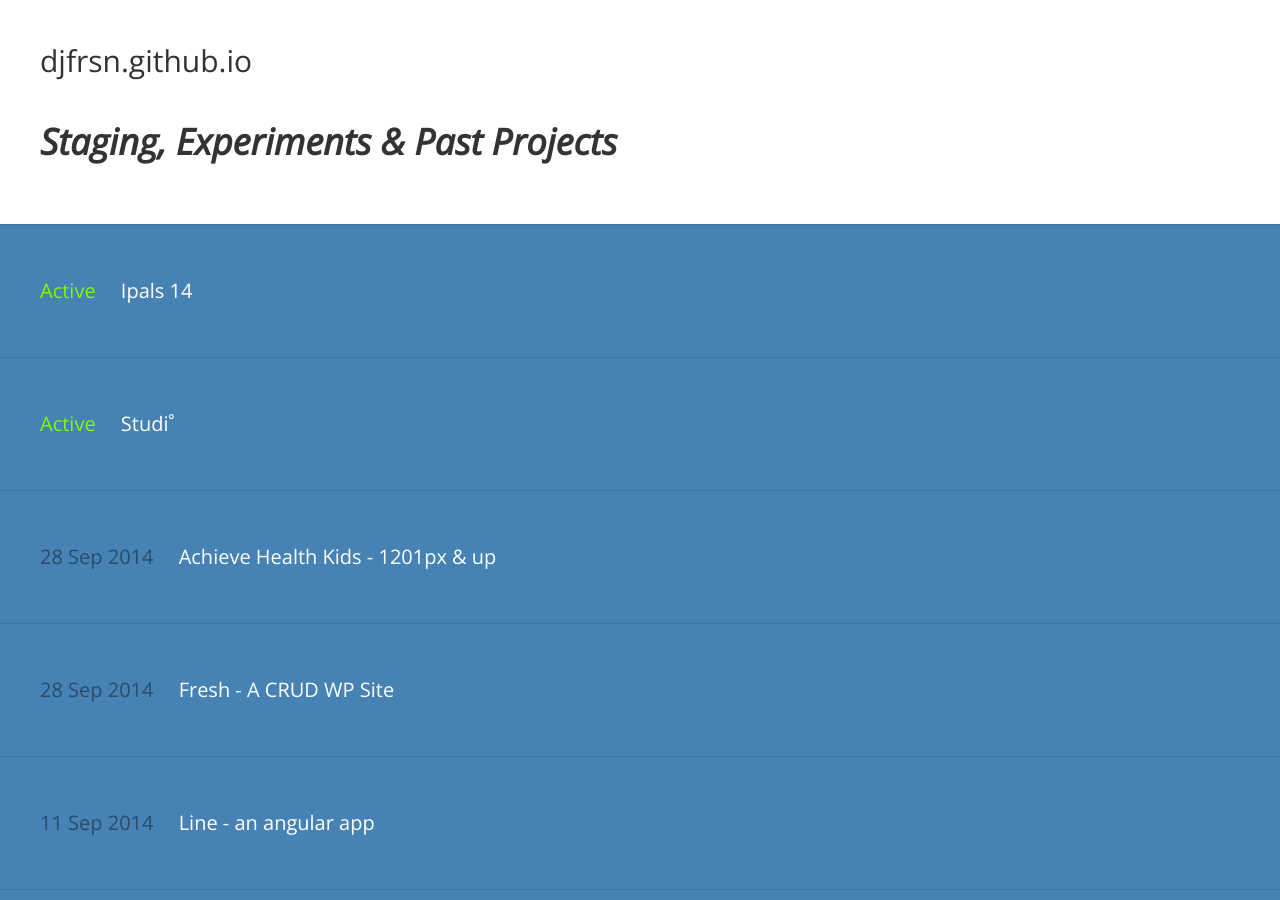
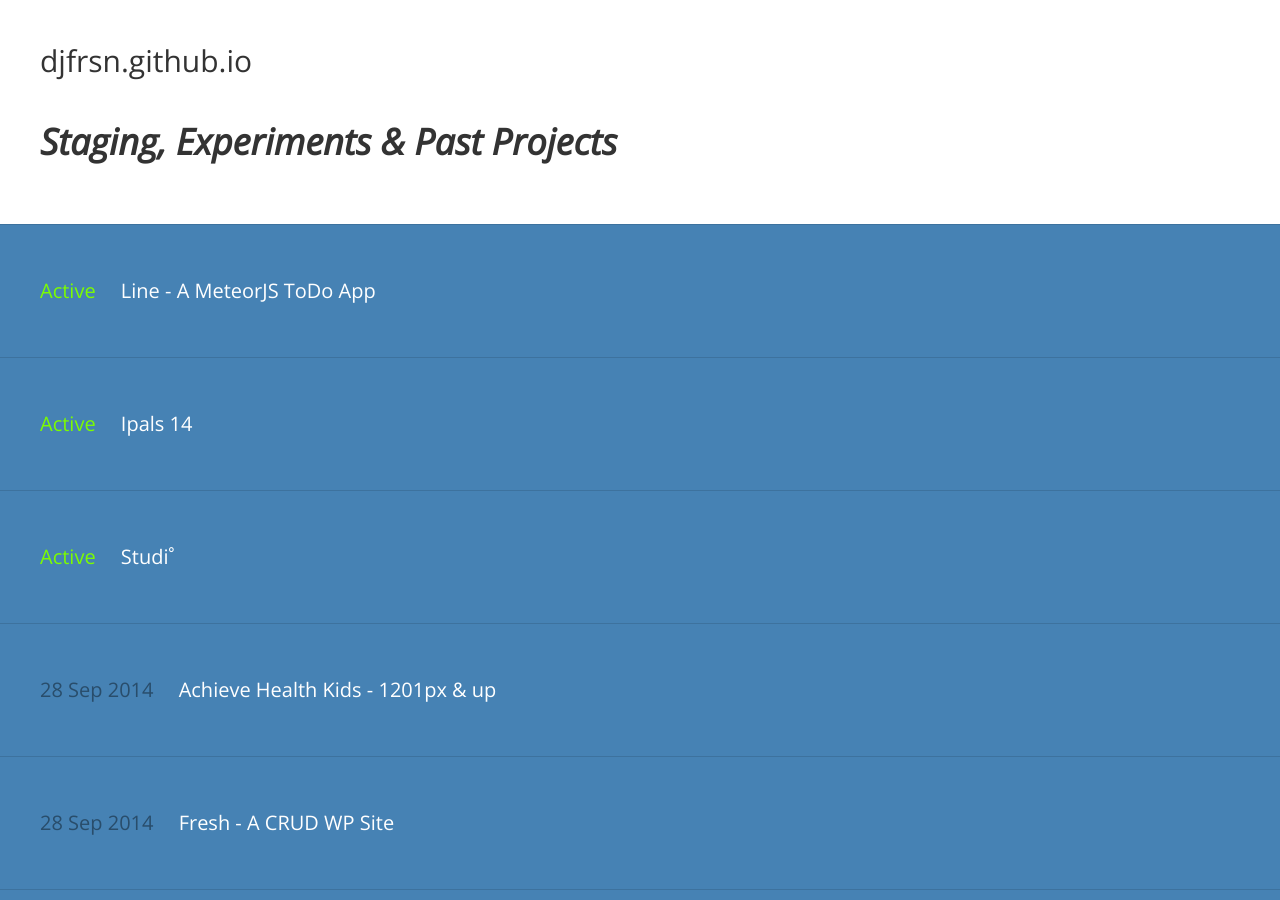
Before and after one commit to djfrsn/djfrsn.github.io, a Jekyll site: the page built from index.html, in a window 1280 px wide and 900 px high. Built offline with Jekyll 4.4.1, drawn with Linux system fonts in a browser that asks for light colours; the list of posts is cut into pages by our own code.

Commit message:
Index: add line

```diff
--- a/index.html
+++ b/index.html
@@ -5,6 +5,18 @@ title: Homepage
 
 <div id="home">
   <ul class="posts">
+
+    <li itemscope itemtype="http://schema.org/BlogPosting">
+      <a target='_blank' href="http://line.meteor.com" itemprop="url">
+        <div class="p-wrap">
+          <time class='active' datetime="2015-01-17T16:57:51+00:00"
+              itemprop="datePublished">
+            Active
+          </time>
+          <p itemprop="name headline">Line - A MeteorJS ToDo App</p>
+        </div>
+      </a>
+    </li>
 
     <li itemscope itemtype="http://schema.org/BlogPosting">
       <a target='_blank' href="http://ipals-dev.digitalmarketing365.com" itemprop="url">
```
